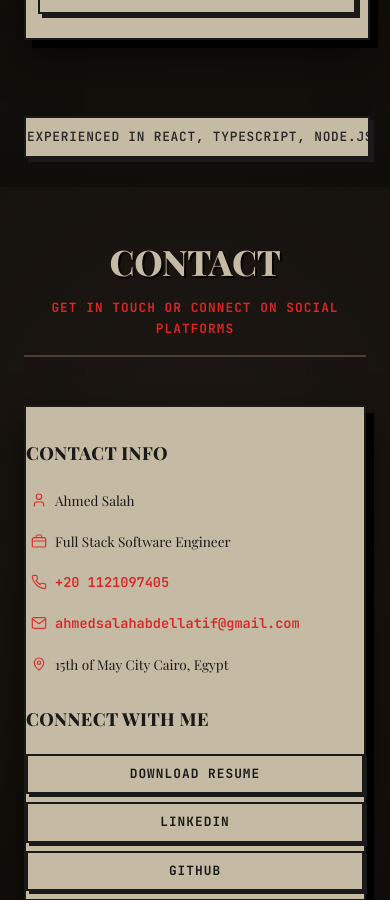
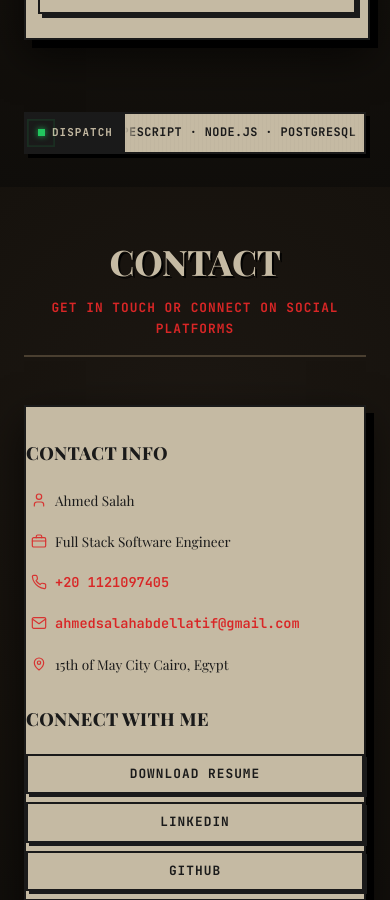
Before and after one commit to AhmedSalah121/portfolio, a React (Vite) app: page / in a window 390 px wide. Shown: the part 5721-6621 px from the top of the page. Built offline with nearby package versions, Linux system fonts and the light colour scheme; a web font is replaced by a local one.

Commit message:
enhance announcement banner

```diff
--- a/src/components/announcement-banner.module.css
+++ b/src/components/announcement-banner.module.css
@@ -1,112 +1,353 @@
 .bannerContainer {
   position: relative;
   width: 100%;
-  margin: var(--space-3) 0;
-  background: var(--surface-raised);
+  margin: var(--space-4) 0 var(--space-6);
+  background-color: var(--surface-raised);
+  background-image: repeating-linear-gradient(
+    90deg,
+    rgba(0, 0, 0, 0.02),
+    rgba(0, 0, 0, 0.02) 1px,
+    transparent 1px,
+    transparent 4px
+  );
   border: 2.5px solid var(--border);
+  box-shadow: 6px 6px 0 #000000;
+  display: flex;
+  align-items: stretch;
+  height: 52px;
   overflow: hidden;
-  height: 48px;
-  box-shadow: 4px 4px 0 var(--border);
+  box-sizing: border-box;
+  transition: transform 180ms ease, box-shadow 180ms ease;
 }
 
-.bannerContent {
-  width: 100%;
+.bannerContainer:hover {
+  transform: translate(-1px, -1px);
+  box-shadow: 8px 8px 0 #000000;
+}
+
+/* Fixed Editorial Dispatch Lead Badge */
+.leadBadge {
+  display: inline-flex;
+  align-items: center;
+  gap: 10px;
+  padding: 0 16px;
+  background-color: var(--border);
+  color: var(--surface);
+  border-right: 2.5px solid var(--border);
+  flex-shrink: 0;
+  z-index: 2;
+  user-select: none;
+  font-family: var(--font-mono);
+  font-size: 0.76rem;
+  font-weight: 800;
+  letter-spacing: 0.14em;
+  text-transform: uppercase;
+  transition: background-color 150ms ease;
+}
+
+.bannerContainer:hover .leadBadge {
+  background-color: #121212;
+}
+
+/* Pulsing Status Beacon */
+.pulseBeacon {
+  position: relative;
+  display: inline-flex;
+  align-items: center;
+  justify-content: center;
+  width: 10px;
+  height: 10px;
+  flex-shrink: 0;
+}
+
+.beaconCore {
+  width: 7px;
+  height: 7px;
+  background-color: #22c55e;
+  box-shadow: 0 0 6px rgba(34, 197, 94, 0.9);
+  display: block;
+}
+
+.beaconRing {
+  position: absolute;
+  inset: -3px;
+  border: 1.5px solid #22c55e;
+  opacity: 0.8;
+  animation: beaconPing 2s cubic-bezier(0, 0, 0.2, 1) infinite;
+}
+
+@keyframes beaconPing {
+  0% {
+    transform: scale(0.8);
+    opacity: 0.9;
+  }
+  75%,
+  100% {
+    transform: scale(1.9);
+    opacity: 0;
+  }
+}
+
+.badgeLabel {
+  color: var(--surface);
+  font-weight: 800;
+}
+
+.badgeSlash {
+  color: var(--accent);
+  font-weight: 900;
+  font-size: 0.85rem;
+}
+
+/* Ticker Stream Window with Feathered Edges */
+.tickerWindow {
+  flex: 1;
+  min-width: 0;
   height: 100%;
+  overflow: hidden;
+  position: relative;
   display: flex;
   align-items: center;
-  position: relative;
+  mask-image: linear-gradient(
+    to right,
+    transparent 0,
+    black 24px,
+    black calc(100% - 24px),
+    transparent 100%
+  );
+  -webkit-mask-image: linear-gradient(
+    to right,
+    transparent 0,
+    black 24px,
+    black calc(100% - 24px),
+    transparent 100%
+  );
 }
 
-.scrollingText {
+/* Infinite Marquee Track */
+.tickerTrack {
   display: flex;
   align-items: center;
+  gap: 2.75rem;
+  padding-right: 2.75rem;
+  flex-shrink: 0;
   white-space: nowrap;
-  animation: smoothScroll 50s linear infinite;
-  gap: 6rem;
-  transform: translateZ(0);
+  animation: tickerScroll 42s linear infinite;
   will-change: transform;
 }
 
-.textItem {
-  color: var(--text);
-  font-size: 0.82rem;
-  font-weight: 600;
-  letter-spacing: 0.1em;
-  font-family: var(--font-mono);
-  text-transform: uppercase;
-  flex-shrink: 0;
-  opacity: 0.9;
-  transition: opacity 0.3s cubic-bezier(0.4, 0, 0.2, 1);
-}
-
-.textItem:hover {
-  opacity: 1;
-}
-
-@keyframes smoothScroll {
+@keyframes tickerScroll {
   0% {
-    transform: translateX(0) translateZ(0);
+    transform: translateX(0);
   }
   100% {
-    transform: translateX(-50%) translateZ(0);
+    transform: translateX(-100%);
   }
 }
 
-.bannerContainer:hover .scrollingText,
-.bannerContainer:focus-within .scrollingText {
+/* Pause on hover or focus */
+.bannerContainer:hover .tickerTrack,
+.bannerContainer:focus-within .tickerTrack {
   animation-play-state: paused;
 }
 
-@media (max-width: 639.98px) {
+/* Individual Announcement Items */
+.announcementItem {
+  display: inline-flex;
+  align-items: center;
+  gap: 10px;
+  cursor: default;
+}
+
+.categoryTag {
+  font-family: var(--font-mono);
+  font-size: 0.68rem;
+  font-weight: 800;
+  letter-spacing: 0.08em;
+  color: var(--accent-orange);
+  text-transform: uppercase;
+  background: rgba(217, 83, 30, 0.08);
+  border: 1px solid rgba(217, 83, 30, 0.4);
+  padding: 1px 6px;
+  line-height: 1.2;
+}
+
+.itemText {
+  color: var(--text);
+  font-size: 0.84rem;
+  font-weight: 700;
+  letter-spacing: 0.06em;
+  font-family: var(--font-mono);
+  text-transform: uppercase;
+  transition: color 150ms ease;
+}
+
+.announcementItem:hover .itemText {
+  color: var(--accent);
+}
+
+/* Status Badges */
+.statusBadge {
+  display: inline-flex;
+  align-items: center;
+  gap: 6px;
+  font-family: var(--font-mono);
+  font-size: 0.7rem;
+  font-weight: 800;
+  letter-spacing: 0.08em;
+  text-transform: uppercase;
+  padding: 2px 8px;
+  border: 1.5px solid var(--border);
+  box-shadow: 2px 2px 0 var(--border);
+  line-height: 1.2;
+}
+
+.badgeYellow {
+  background: var(--accent-yellow);
+  color: #1a1a1a;
+}
+
+.badgeAccent {
+  background: var(--accent);
+  color: #ffffff;
+}
+
+.statusDot {
+  display: inline-block;
+  width: 6px;
+  height: 6px;
+  background-color: #16a34a;
+  transform: rotate(45deg);
+}
+
+/* Editorial Separator Glyphs */
+.delimiter {
+  display: inline-block;
+  color: var(--accent);
+  font-size: 0.85rem;
+  font-weight: 800;
+  margin-left: 10px;
+  user-select: none;
+  opacity: 0.85;
+  transition: transform 200ms ease, opacity 200ms ease;
+}
+
+.announcementItem:hover .delimiter {
+  opacity: 1;
+  transform: rotate(45deg);
+}
+
+/* Tablet Breakpoints */
+@media (min-width: 640px) and (max-width: 1023.98px) {
   .bannerContainer {
-    height: 38px;
-    border-radius: var(--radius-md);
+    height: 48px;
+    margin: var(--space-3) 0 var(--space-5);
   }
 
-  .textItem {
-    font-size: 0.8rem;
-    letter-spacing: 0.06em;
+  .leadBadge {
+    padding: 0 14px;
+    font-size: 0.72rem;
+    gap: 8px;
   }
 
-  .scrollingText {
-    animation-duration: 40s;
-    gap: 4rem;
+  .itemText {
+    font-size: 0.8rem;
+  }
+
+  .tickerTrack {
+    gap: 2.25rem;
+    padding-right: 2.25rem;
+    animation-duration: 38s;
   }
 }
 
-@media (min-width: 640px) and (max-width: 1023.98px) {
+/* Mobile Breakpoints */
+@media (max-width: 639.98px) {
   .bannerContainer {
     height: 42px;
+    margin: var(--space-2) 0 var(--space-4);
+    box-shadow: 4px 4px 0 #000000;
   }
 
-  .textItem {
-    font-size: 0.85rem;
+  .bannerContainer:hover {
+    transform: none;
+    box-shadow: 4px 4px 0 #000000;
   }
 
-  .scrollingText {
-    animation-duration: 45s;
-    gap: 5rem;
+  .leadBadge {
+    padding: 0 10px;
+    font-size: 0.68rem;
+    gap: 6px;
+    letter-spacing: 0.1em;
+  }
+
+  .badgeSlash {
+    display: none;
+  }
+
+  .categoryTag {
+    font-size: 0.62rem;
+    padding: 1px 4px;
+  }
+
+  .itemText {
+    font-size: 0.74rem;
+    letter-spacing: 0.04em;
+  }
+
+  .statusBadge {
+    font-size: 0.65rem;
+    padding: 1px 6px;
+  }
+
+  .delimiter {
+    font-size: 0.75rem;
+    margin-left: 6px;
+  }
+
+  .tickerTrack {
+    gap: 1.75rem;
+    padding-right: 1.75rem;
+    animation-duration: 32s;
+  }
+
+  .tickerWindow {
+    mask-image: linear-gradient(
+      to right,
+      transparent 0,
+      black 14px,
+      black calc(100% - 14px),
+      transparent 100%
+    );
+    -webkit-mask-image: linear-gradient(
+      to right,
+      transparent 0,
+      black 14px,
+      black calc(100% - 14px),
+      transparent 100%
+    );
   }
 }
 
+/* Accessibility & Reduced Motion */
 @media (prefers-reduced-motion: reduce) {
-  .scrollingText {
+  .beaconRing {
+    animation: none;
+    opacity: 0;
+  }
+
+  .tickerTrack {
     animation: none;
   }
-}
 
-@media (min-width: 1024px) {
-  .bannerContainer {
-    height: 50px;
+  .tickerWindow {
+    overflow-x: auto;
+    mask-image: none;
+    -webkit-mask-image: none;
+    scrollbar-width: thin;
   }
 
-  .textItem {
-    font-size: 1rem;
-    letter-spacing: 0.1em;
-  }
-
-  .scrollingText {
-    animation-duration: 60s;
-    gap: 8rem;
+  .tickerTrack:last-child {
+    display: none;
   }
 }
--- a/src/components/announcement-banner.tsx
+++ b/src/components/announcement-banner.tsx
@@ -1,29 +1,97 @@
 import classes from './announcement-banner.module.css';
 
+interface AnnouncementItem {
+  id: string;
+  tag: string;
+  title: string;
+  badge?: {
+    text: string;
+    variant: 'yellow' | 'accent';
+  };
+}
+
+const announcements: AnnouncementItem[] = [
+  {
+    id: 'role',
+    tag: 'ROLE',
+    title: 'Full Stack Software Engineer',
+  },
+  {
+    id: 'stack',
+    tag: 'TECH',
+    title: 'React · TypeScript · Node.js · PostgreSQL',
+  },
+  {
+    id: 'mission',
+    tag: 'FOCUS',
+    title: 'Building Scalable, High-Performance Web Applications',
+  },
+  {
+    id: 'craft',
+    tag: 'CRAFT',
+    title: 'Paying Meticulous Attention to Details & UX',
+  },
+  {
+    id: 'status',
+    tag: 'STATUS',
+    title: 'Open to New Opportunities',
+    badge: {
+      text: 'AVAILABLE FOR HIRE',
+      variant: 'yellow',
+    },
+  },
+];
+
 function AnnouncementBanner() {
-  const announcements = [
-    '• Full Stack Software Engineer',
-    '• Experienced in React, TypeScript, Node.js and Postgresql',
-    '• Building scalable, high-performance web applications',
-    '• Paying attention to details',
-    '• Open to new opportunities',
-  ];
+  const renderItem = (item: AnnouncementItem, index: number, isDuplicate = false) => (
+    <div
+      key={`${item.id}-${isDuplicate ? 'dup' : 'orig'}-${index}`}
+      className={classes.announcementItem}
+    >
+      <span className={classes.categoryTag}>[{item.tag}]</span>
+      <span className={classes.itemText}>{item.title}</span>
+      {item.badge && (
+        <span
+          className={`${classes.statusBadge} ${
+            item.badge.variant === 'yellow'
+              ? classes.badgeYellow
+              : classes.badgeAccent
+          }`}
+        >
+          <span className={classes.statusDot} aria-hidden='true' />
+          {item.badge.text}
+        </span>
+      )}
+      <span className={classes.delimiter} aria-hidden='true'>
+        ✦
+      </span>
+    </div>
+  );
 
   return (
-    <div className={classes.bannerContainer}>
-      <div className={classes.bannerContent}>
-        <div className={classes.scrollingText}>
-          {announcements.map((text, index) => (
-            <span key={index} className={classes.textItem}>
-              {text}
-            </span>
-          ))}
-          {/* Duplicate for seamless loop */}
-          {announcements.map((text, index) => (
-            <span key={`duplicate-${index}`} className={classes.textItem}>
-              {text}
-            </span>
-          ))}
+    <div
+      className={classes.bannerContainer}
+      role='region'
+      aria-label='Career highlights and announcements'
+    >
+      <div className={classes.leadBadge}>
+        <span className={classes.pulseBeacon} aria-hidden='true'>
+          <span className={classes.beaconCore} />
+          <span className={classes.beaconRing} />
+        </span>
+        <span className={classes.badgeLabel}>DISPATCH</span>
+        <span className={classes.badgeSlash} aria-hidden='true'>
+          //
+        </span>
+      </div>
+
+      <div className={classes.tickerWindow}>
+        <div className={classes.tickerTrack}>
+          {announcements.map((item, idx) => renderItem(item, idx, false))}
+        </div>
+        {/* Duplicate track for seamless infinite marquee loop */}
+        <div className={classes.tickerTrack} aria-hidden='true'>
+          {announcements.map((item, idx) => renderItem(item, idx, true))}
         </div>
       </div>
     </div>
```
